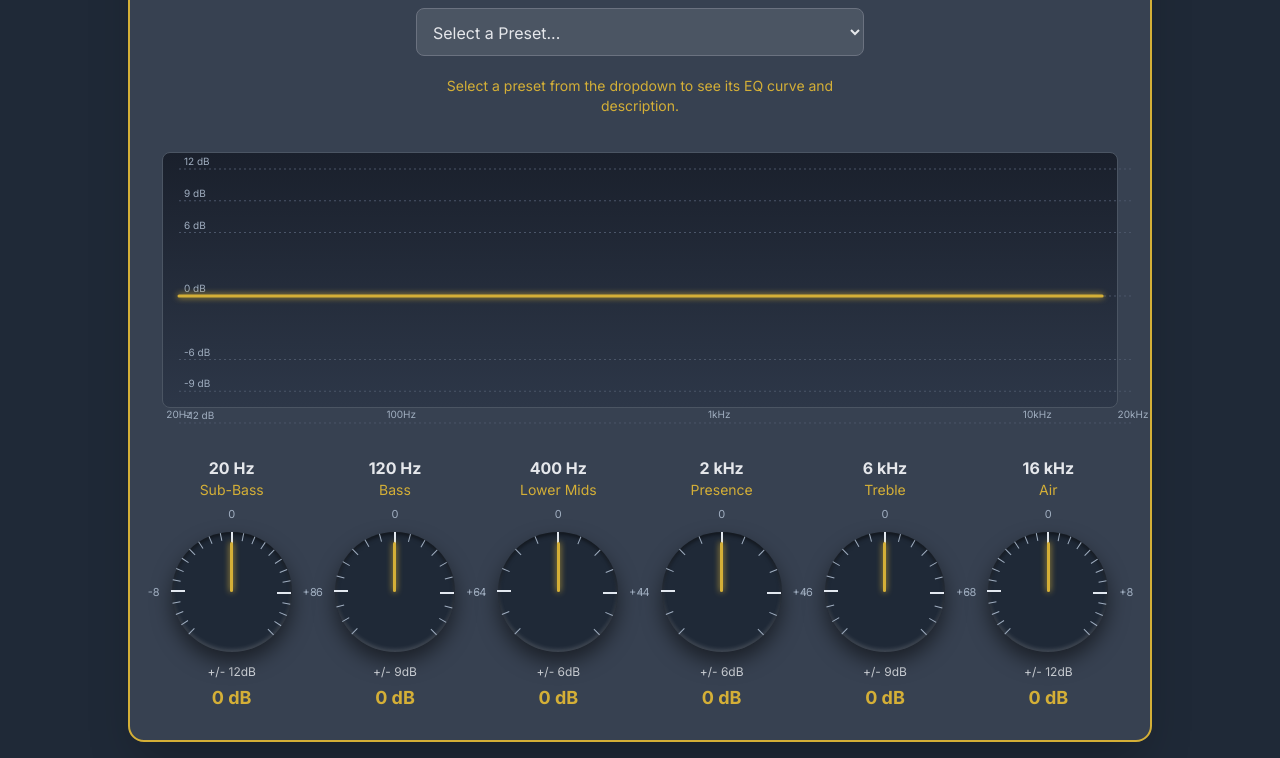
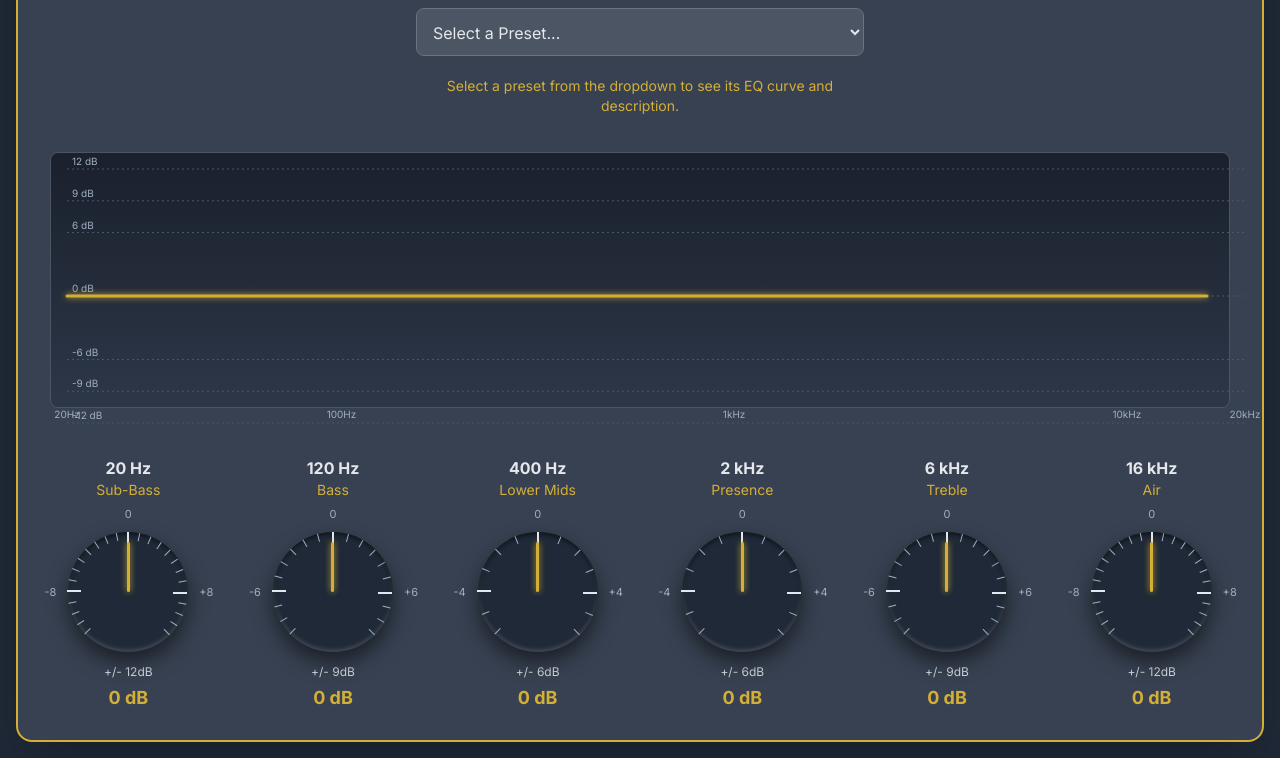
Before and after one commit to MSxADA/Frequencizer-5000-5.0, a plain HTML site: page index.html in a window 1280 px wide. Shown: the part 114-872 px from the top of the page. Drawn offline with nearby package versions, Linux system fonts and the light colour scheme.

Commit message:
Update index.html

```diff
--- a/index.html
+++ b/index.html
@@ -91,7 +91,7 @@
 </head>
 <body class="bg-gray-800 text-gray-200 flex items-center justify-center min-h-screen p-4">
 
-    <div id="main-container" class="bg-gray-700 max-w-5xl w-full mx-auto p-6 sm:p-8 rounded-2xl shadow-2xl border-2 gold-border">
+    <div id="main-container" class="bg-gray-700 max-w-7xl w-full mx-auto p-4 md:p-8 rounded-2xl shadow-2xl border-2 gold-border">
 
         <!-- Main Title -->
         <h1 class="text-3xl sm:text-4xl font-bold text-center mb-6 sm:mb-8 gold-text tracking-wider">
@@ -115,7 +115,7 @@
 
 
         <!-- Equalizer Knobs Grid -->
-        <div id="eq-grid" class="grid grid-cols-2 md:grid-cols-3 lg:grid-cols-6 gap-y-12 gap-x-6 text-center">
+        <div id="eq-grid" class="grid grid-cols-2 md:grid-cols-3 lg:grid-cols-6 gap-y-12 gap-x-4 md:gap-x-8 lg:gap-x-12 text-center">
 
             <!-- Knob 1: 20 Hz -->
             <div class="knob-container flex flex-col items-center" data-band="20" data-max-db="12">
```
